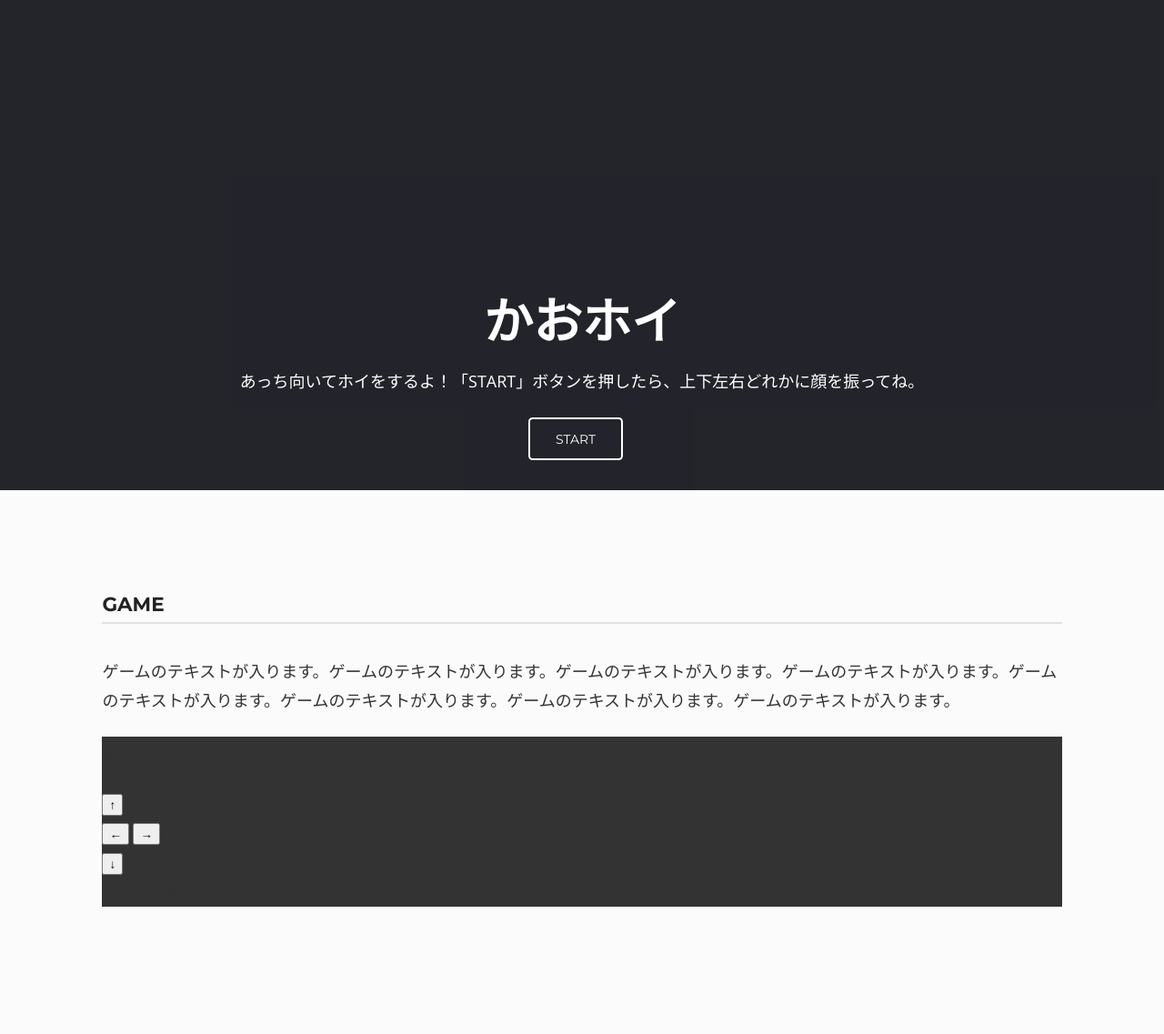
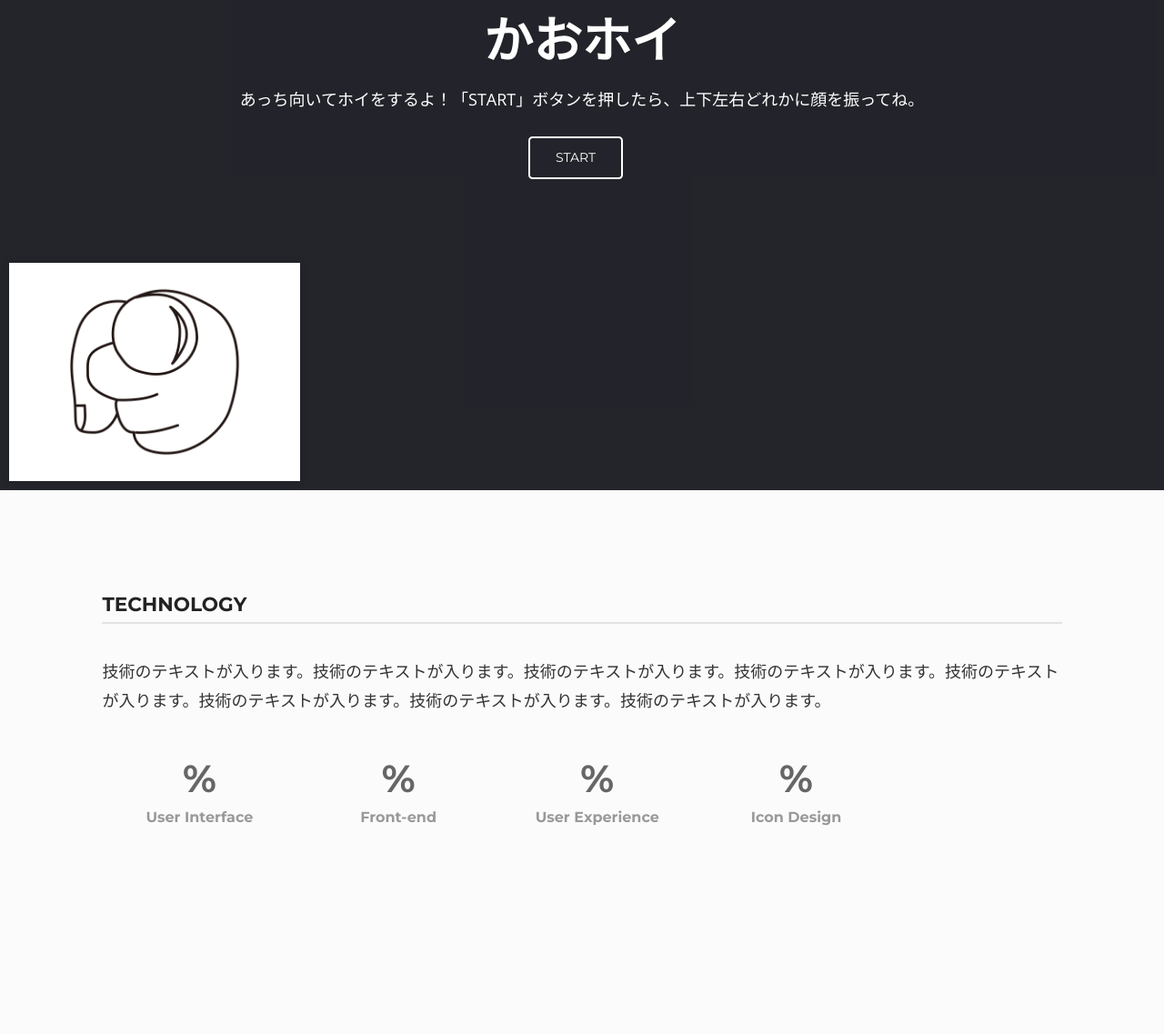
Before and after one commit to MeHerBu/FR-App, a website: page index.html in a window 1280 px wide. Shown: the part 61-1198 px from the top of the page at 91% size. Drawn offline with nearby package versions, Linux system fonts and the light colour scheme; some packages are replaced by stand-ins of ours.

Commit message:
CPUエリア追加。ビデオも画面全体に変更。

```diff
--- a/index.html
+++ b/index.html
@@ -4,8 +4,6 @@
     <meta charset="utf-8">
     <title>かおホイ</title>
     <meta name="viewport" content="width=device-width, initial-scale=1, maximum-scale=1">
-    <meta name="keywords" content="">
-    <meta name="description" content="">
     <style>@-ms-viewport{width: device-width;}</style>
     <link rel="stylesheet" href="beetle/css/layers.min.css" media="screen">
     <link rel="stylesheet" href="beetle/css/font-awesome.min.css" media="screen">
@@ -61,34 +59,10 @@
                     </div><!-- caption -->
                 </div>
             </div><!-- intro -->
+            <div id="handArea"><img src="./src/img/hoi-hand/hand_neutral.png"></div>
         </div><!-- intro-wrap -->
 
         <div id="main">
-
-            <!--game-->
-            <section class="row section" id="game">
-                <div class="row-content buffer even clear-after">
-                    <div class="section-title"><h3>Game</h3></div>
-                    <p>ゲームのテキストが入ります。ゲームのテキストが入ります。ゲームのテキストが入ります。ゲームのテキストが入ります。ゲームのテキストが入ります。ゲームのテキストが入ります。ゲームのテキストが入ります。ゲームのテキストが入ります。</p>
-
-                    <div class="hoi">
-                        <output>
-                            <p id="txt">あっち向いて...</p>
-                        </output>
-                        <section id="controller">
-                            <button id="btn__up" class="btn">↑</button>
-                            <div>
-                                <button id="btn__left" class="btn">←</button>
-                                <button id="btn__right" class="btn">→</button>
-                            </div>
-                            <button id="btn__down" class="btn">↓</button>
-                        </section>
-                        <div id="movie">movie loading...</div>
-                    </div>
-                </div>
-
-            </section>
-            <!--/game-->
 
             <!--home-->
             <section class="row section" id="technology">
--- a/src/sass/hoi.scss
+++ b/src/sass/hoi.scss
@@ -2,54 +2,54 @@
 // ===================================================================
 // Setting
 // ===================================================================
+$hand_width : 320px;
+$hand_height : 240px;
 
 
 // ===================================================================
-// Plugin
+// Layout
 // ===================================================================
 #overlay {
     position: absolute;
-    top: 0px;
-    left: 0px;
-    -webkit-transform : scaleX(-1);
-    transform : scaleX(-1);
-}
-#videoel {
-    -webkit-transform : scaleX(-1);
-    transform : scaleX(-1);
-}
-#container {
-    position : relative;
-    width : 370px;
-    margin: 0 auto;
-}
-.content {
-    margin-top : 70px;
-    margin-left : 100px;
-    margin-right : 100px;
-    max-width: 950px;
+    top: 0; left: 0;
+    -webkit-transform: scaleX(-1); transform: scaleX(-1);
 }
 
+#videoel {
+    -webkit-transform: scaleX(-1); transform: scaleX(-1);
+}
 
+#container {
+    position: absolute;
+    width: 100%; height: 100%;
+    top: 0; left: 0;
+    margin: 0;
+}
 
-// ===================================================================
-// Base
-// ===================================================================
+.content {
+    margin-top: 70px;
+}
 
+video {
+    position: fixed;
+    right: 0;
+    bottom: 0;
+    min-width: 100%;
+    min-height: 100%;
+    width: auto;
+    height: auto;
+    z-index: -100;
+    background-size: cover;
+}
 
+#handArea {
+    position: absolute;
+    background: #fff;
+    width: $hand_width;
+    height: $hand_height;
+    bottom: 10px;
+    left: 10px;
+    box-shadow: 0 0 10px rgba(0,0,0,.1);
 
-// ===================================================================
-// Header
-// ===================================================================
-
-
-
-// ===================================================================
-// Main
-// ===================================================================
-
-
-
-// ===================================================================
-// Footer
-// ===================================================================
+    img { max-width: $hand_width; max-height: $hand_height; margin: 0 auto;}
+}
```
Also changed, not shown: src/css/hoi.css, src/img/hoi-hand/hand_neutral.png (renamed from src/img/hoi-hand/te0106.png), src/img/hoi-hand/hand_way.png (renamed from src/img/hoi-hand/te0106_2.png), src/img/hoi-hand/te1.png (deleted), src/img/hoi-hand/te2.png (deleted), src/img/icon_camera.svg (deleted).
